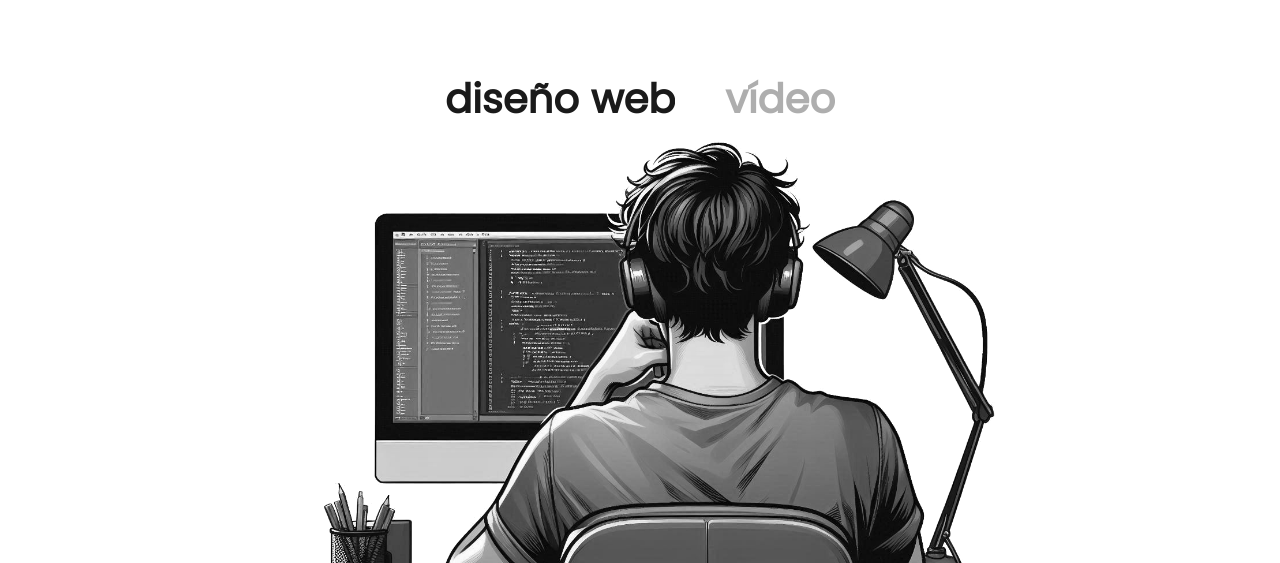
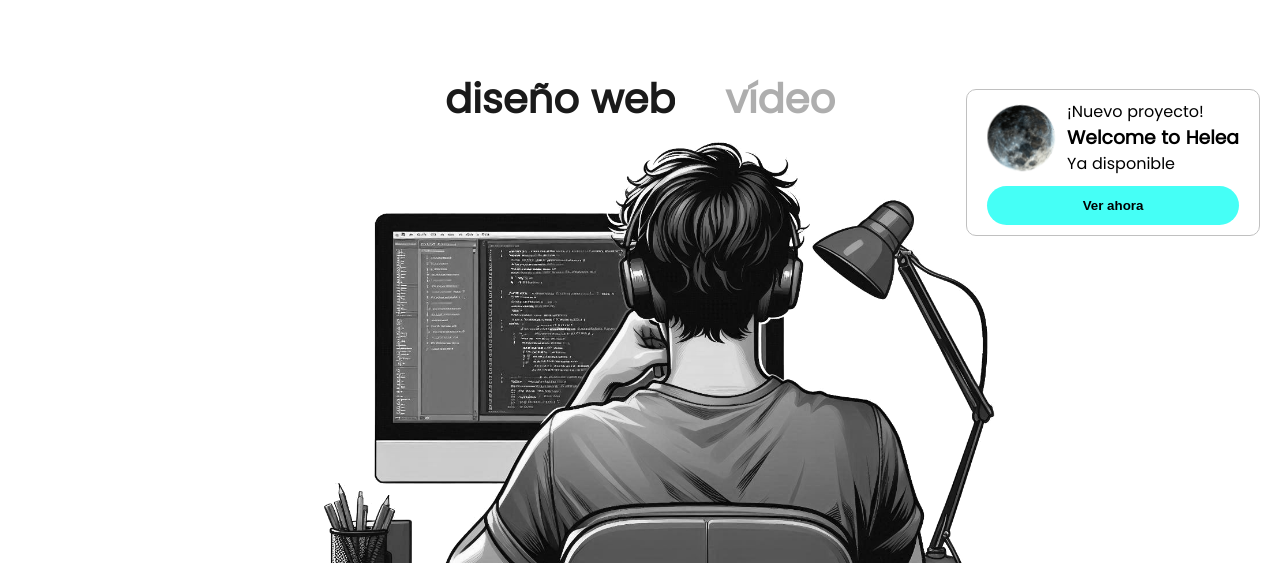
Before and after one commit to miguelgisbert12/mgisbert, a plain HTML site: page index.html in a window 1280 px wide. Shown: the part 104-667 px from the top of the page. Drawn offline with Linux system fonts and the light colour scheme.

Commit message:
Added new project banner on main page.

```diff
--- a/css/generic.css
+++ b/css/generic.css
@@ -234,6 +234,17 @@ ul, ol {
     display: none;
 }
 
+/* Animaciones CSS */
+
+@keyframes rotateImg {
+    from {
+        transform: rotate(0deg);
+    }
+    to {
+        transform: rotate(360deg);
+    }
+}
+
 /* CSS común en todas las páginas */
 /* ---------------------------------------------------------------------------- */
 
@@ -445,6 +456,56 @@ footer a:hover {
 
 /* CSS página principal */
 /* ---------------------------------------------------------------------------- */
+
+/* Announcement banner */
+
+#announcement_banner {
+    width: fit-content;
+    height: fit-content;
+    padding: 10px 20px;
+    display: flex;
+    position: absolute;
+    right: 0;
+    top: 0;
+    margin: 20px 20px 0px 0px;
+    flex-direction: column;
+    gap: 10px;
+    border-radius: 10px;
+    background-color: rgb(255, 255, 255);
+    border: 1px solid #c0c0c0;
+}
+
+.announcement_banner_info {
+    display: flex;
+    flex-direction: row;
+    gap: 10px;
+    align-items: center;
+}
+
+.announcement_banner_icon {
+    width: 70px;
+    height: 70px;
+    position: relative;
+}
+
+.announcement_banner_icon img {
+    width: 100%;
+    animation: rotateImg 20s linear infinite;
+}
+
+#announcement_banner_btn {
+    background: #45FFF6;
+    border: none;
+    border-radius: 999px;
+    padding: 12px 28px;
+    font-weight: 700;
+    transition: background-color .2s ease;
+    cursor: pointer;
+}
+
+#announcement_banner_btn:hover {
+    background: #2ce7df;
+}
 
 /* Carousel principal */
 
--- a/index.html
+++ b/index.html
@@ -16,6 +16,9 @@
     <link rel="manifest" href="favicon/site.webmanifest" />
 
     <link rel="stylesheet" href="css/generic.css">
+
+    <script type="module" src="js/generic.js"></script>
+    <script type="module" src="js/index.js"></script>
 </head>
 
 <body>
@@ -121,6 +124,21 @@
             <img id="main_image1" class="main_image static_img" src="media/main_image1.png" alt="main_image1">
             <img id="main_image2" class="main_image exit_right_img" src="media/main_image2.png" alt="main_image2">
             <h2 id="video_category" class="menu_category">vídeo</h2>
+
+            <div id="announcement_banner">
+                <div class="announcement_banner_info">
+                    <div class="announcement_banner_icon">
+                        <img src="media/helea_planet_icon.png" alt="Icono nave espacial Welcome to Helea banner">
+                    </div>
+                    <div class="announcement_banner_textbox">
+                        <span>¡Nuevo proyecto!</span>
+                        <h3>Welcome to Helea</h3>
+                        <p>Ya disponible</p>
+                    </div>
+                </div>
+
+                <button id="announcement_banner_btn">Ver ahora</button>
+            </div>
         </section>
 
         <section id="last_projects_web" class="last_projects">
@@ -250,9 +268,6 @@
             <a class="nav_link_footer" href="pages/contacto.html">contacto</a>
         </nav>
     </footer>
-
-    <script src="js/generic.js"></script>
-    <script src="js/index.js"></script>
 </body>
 
 </html>
--- a/js/generic.js
+++ b/js/generic.js
@@ -1,6 +1,16 @@
 
 // JavaScript genérico
 // ---------------------------------------------------------------------------
+
+// Botón del banner de Inicio
+
+const btAnnouncement = document.querySelector("#announcement_banner_btn");
+
+if(btAnnouncement) {
+    btAnnouncement.addEventListener("click", () => {
+        window.location.href = "/pages/projects/welcome_to_helea.html";
+    });
+}
 
 // Hover menu elements (header)
 
```
Also changed, not shown: pages/contacto.html (+2 -2 lines), pages/curriculum.html (+2 -2 lines), pages/projects/festival_literari_carcaixent.html (+2 -2 lines), pages/projects/llibreria_xativa.html (+2 -2 lines), pages/projects/ludofy.html (+2 -2 lines), pages/projects/mg.html (+2 -2 lines), pages/projects/new_horizons.html (+2 -2 lines), pages/projects/skill_swap.html (+2 -2 lines), pages/projects/visual_studio.html (+2 -2 lines), pages/projects/welcome_to_helea.html (+2 -2 lines), pages/proyectos.html (+2 -2 lines), pages/sobre_mi.html (+2 -2 lines), media/helea_planet_icon.png (added).
